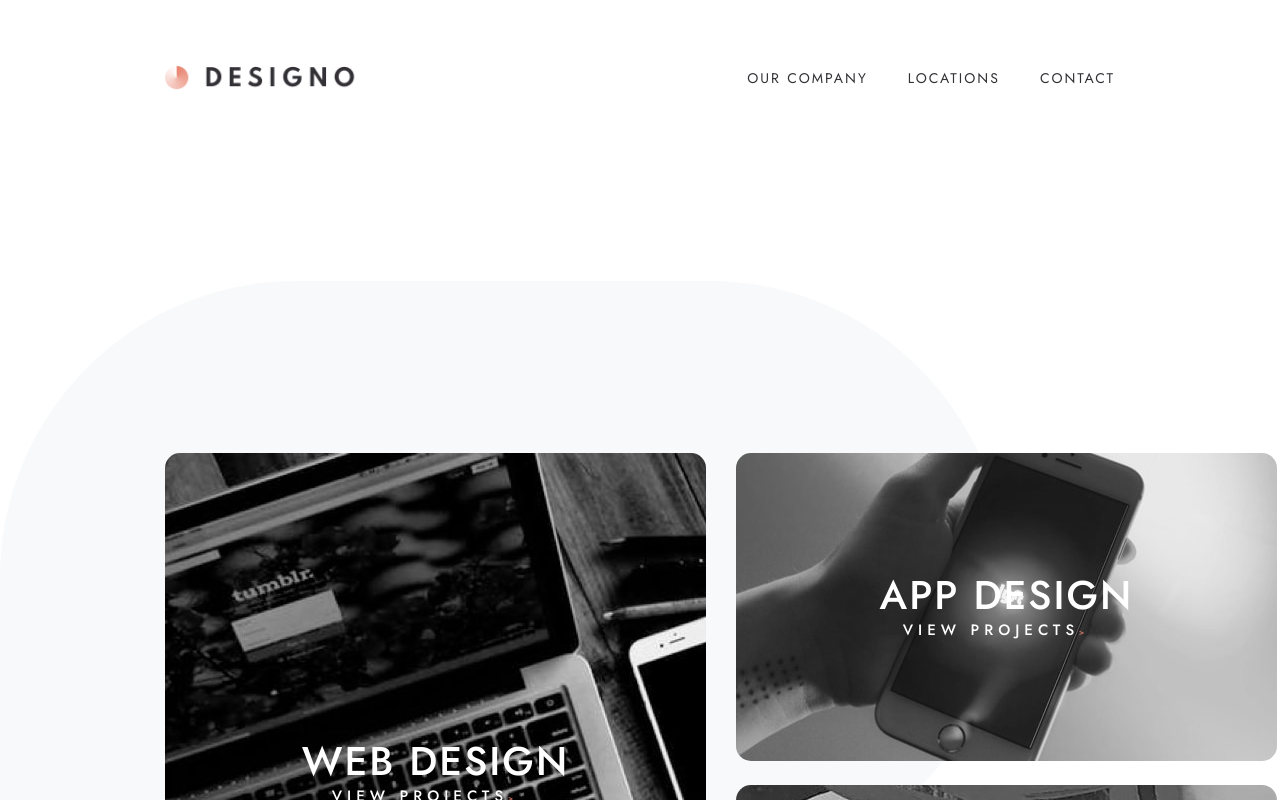
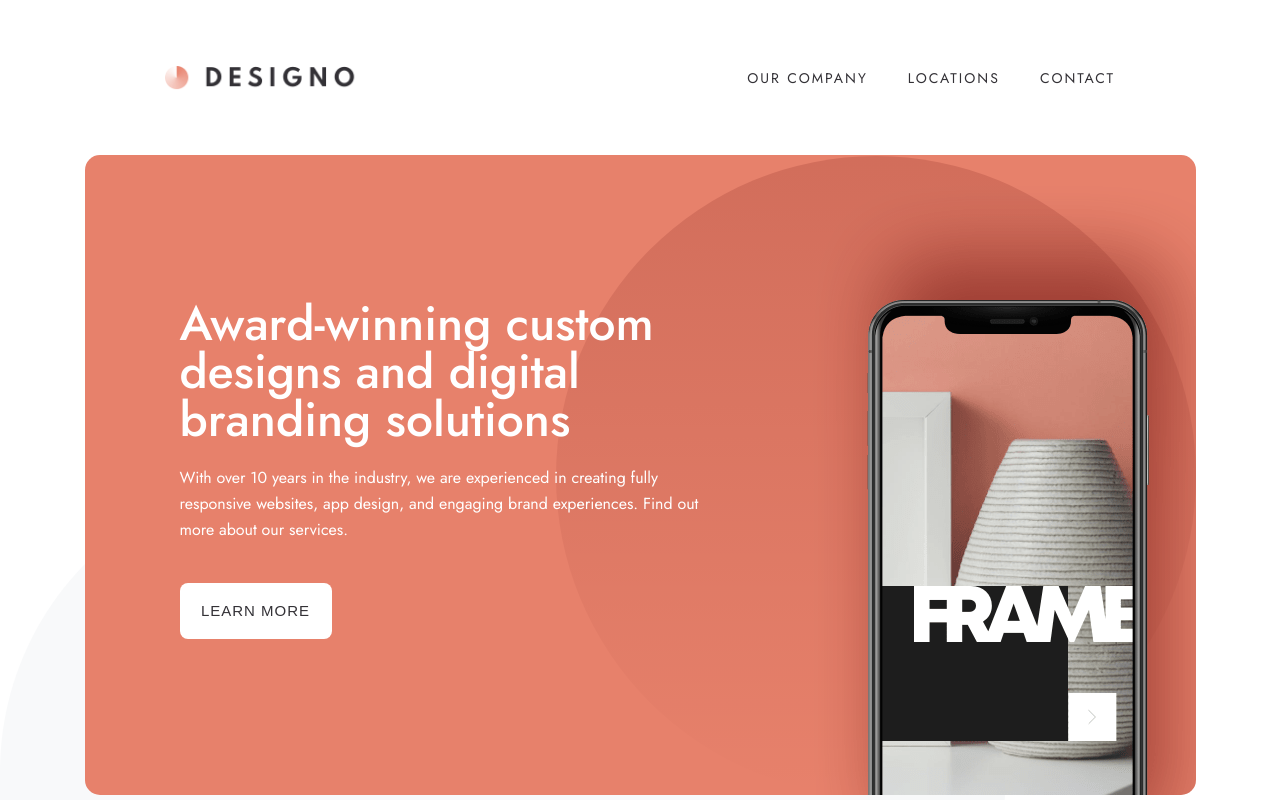
Before and after one commit to marialena31/designo-multipage-website, a React (Create React App) app: page / in a window 1280 px wide. Shown: the top 800 px of the page. Built offline with nearby package versions, Linux system fonts and the light colour scheme.

Commit message:
fix bugs after clean up

```diff
--- a/src/components/entete-page/entete-page.component.jsx
+++ b/src/components/entete-page/entete-page.component.jsx
@@ -9,7 +9,7 @@ import EncartCouleur from "../../components/encart-couleur/encart-couleur.compon
 function withData(EncartCouleur, selectData) {
     return function (props) {
         const location = useLocation()
-        const currentPage = location.pathname.substring(1)
+        const currentPage = location.pathname === '/' ? 'home' : location.pathname.substring(1)
 
         const datas = selectData(getPageEnteteInfos)
         const pageDatas = datas.filter(data => data.page === currentPage)
--- a/src/pages/HomePage/homepage.styles.scss
+++ b/src/pages/HomePage/homepage.styles.scss
@@ -1,5 +1,5 @@
 @import "../../sass/variables";
 
-.home {
+.page.bck-img.home {
     background-position: left top 475px;
 }
```
